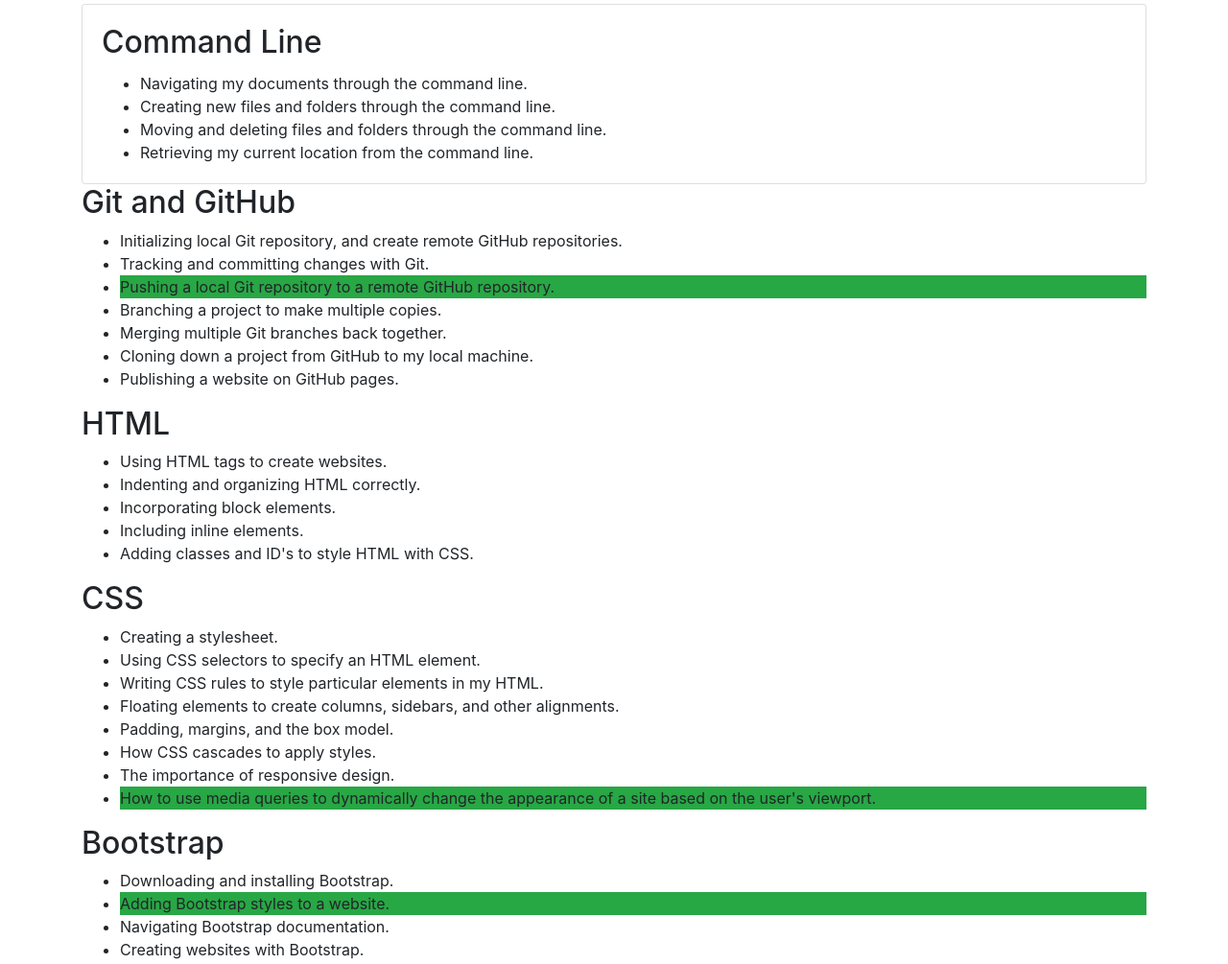
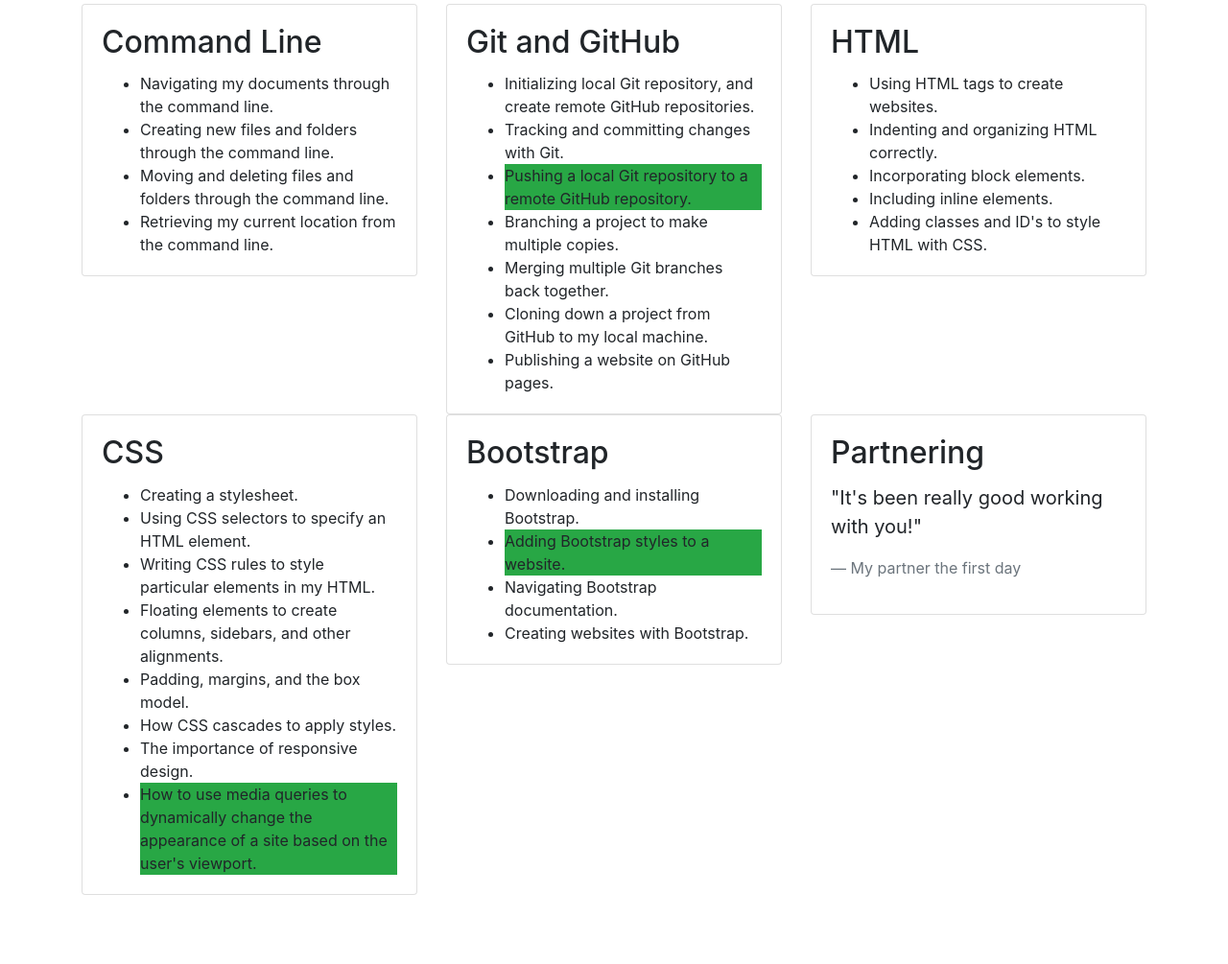
Before and after one commit to KinyuaMwathi/week-in-review, a plain HTML site: page index.html in a window 1280 px wide. Shown: the part 252-1257 px from the top of the page at 96% size. After the commit the page ends 1185 px from the top, so only its background shows below. Drawn offline with Linux system fonts and the light colour scheme.

Commit message:
Add the bootstrap grid system with html

```diff
--- a/index.html
+++ b/index.html
@@ -12,6 +12,8 @@
         I've almost finished my first week at Epicodus. Here are some of the things I've learned so far:
       </p>
     </div>
+    <div class="row">
+      <div class="col-md-4">
         <div class="card">
           <div class="card-body">
             <h2 class="card-title">Command Line</h2>
@@ -23,8 +25,12 @@
             </ul>
           </div>
         </div>
-    <h2>Git and GitHub</h2>
-    <ul>
+      </div>
+      <div class="col-md-4">
+        <div class="card">
+          <div class="card-body">
+            <h2 class="card-title">Git and GitHub</h2>
+            <ul class="card-text">
               <li>Initializing local Git repository, and create remote GitHub repositories.</li>
               <li>Tracking and committing changes with Git.</li>
               <li class="bg-success">Pushing a local Git repository to a remote GitHub repository.</li>
@@ -33,16 +39,30 @@
               <li>Cloning down a project from GitHub to my local machine.</li>
               <li>Publishing a website on GitHub pages.</li>
             </ul>
-    <h2>HTML</h2>
-    <ul>
+          </div>
+        </div>
+      </div>
+      <div class="col-md-4">
+        <div class="card">
+          <div class="card-body">
+            <h2 class="card-title">HTML</h2>
+            <ul class="card-text">
               <li>Using HTML tags to create websites.</li>
               <li>Indenting and organizing HTML correctly.</li>
               <li>Incorporating block elements.</li>
               <li>Including inline elements.</li>
               <li>Adding classes and ID's to style HTML with CSS.</li>
             </ul>
-    <h2>CSS</h2>
-    <ul>
+          </div>
+        </div>
+      </div>
+    </div>
+    <div class="row">
+      <div class="col-md-4">
+        <div class="card">
+          <div class="card-body">
+            <h2 class="card-title">CSS</h2>
+            <ul class="card-text">
               <li>Creating a stylesheet.</li>
               <li>Using CSS selectors to specify an HTML element.</li>
               <li>Writing CSS rules to style particular elements in my HTML.</li>
@@ -52,18 +72,36 @@
               <li>The importance of responsive design.</li>
               <li class="bg-success">How to use media queries to dynamically change the appearance of a site based on the user's viewport.</li>
             </ul>
-    <h2>Bootstrap</h2>
-    <ul>
+          </div>
+        </div>
+      </div>
+      <div class="col-md-4">
+        <div class="card">
+          <div class="card-body">
+            <h2 class="card-title">Bootstrap</h2>
+            <ul class="card-text">
               <li>Downloading and installing Bootstrap.</li>
               <li class="bg-success">Adding Bootstrap styles to a website.</li>
               <li>Navigating Bootstrap documentation.</li>
               <li>Creating websites with Bootstrap.</li>
             </ul>
-    <h2>Partnering</h2>
+          </div>
+        </div>
+      </div>
+      <div class="col-md-4">
+        <div class="card">
+          <div class="card-body">
+            <h2 class="card-title">Partnering</h2>
+            <div class="card-text">
               <blockquote class="blockquote">
                 <p>"It's been really good working with you!"</p>
                 <footer class="blockquote-footer">My partner the first day</footer>
               </blockquote>
             </div>
+          </div>
+        </div>
+      </div>
+    </div>
+  </div>
 </body>
 </html>
```
Lines whose indentation alone changed are shown as unchanged.
